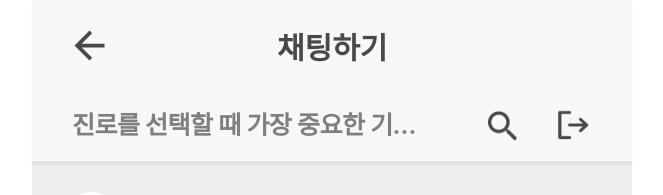
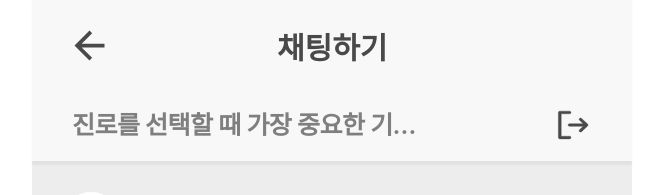
Before and after one commit to youbing5921/deploy_hw, a React (Create React App) app in the folder gamja/: page /chat/mentee/1 in a window 1280 px wide. Shown: the top 195 px of the page, without its empty margins (308-971 px from the left). Built offline with nearby package versions, Linux system fonts and the light colour scheme; a web font is replaced by a local one.

Commit message:
[Del] 안쓰는 컴포넌트 삭제

```diff
--- a/gamja/src/pages/chat/ChatRoomMentee.js
+++ b/gamja/src/pages/chat/ChatRoomMentee.js
@@ -1,6 +1,5 @@
 import React from "react";
 import styled from "styled-components";
-import SearchBtnImg from "../../images/SearchBtn.png";
 import OutBtnImg from "../../images/OutBtn.svg";
 import TopBar from "../../components/common/TopBar";
 import Receiver from "../../components/chat/Receiver";
@@ -15,7 +14,6 @@ const ChatRoomMentee = () => {
         <FuncBar>
           <RoomName>진로를 선택할 때 가장 중요한 기준입니다다다다</RoomName>
           <ButtonContainer>
-            <Icon src={SearchBtnImg} alt="Search" />
             <Icon src={OutBtnImg} alt="Out" />
           </ButtonContainer>
         </FuncBar>
--- a/gamja/src/pages/chat/ChatRoomMentor.js
+++ b/gamja/src/pages/chat/ChatRoomMentor.js
@@ -1,6 +1,5 @@
 import React from "react";
 import styled from "styled-components";
-import SearchBtnImg from "../../images/SearchBtn.png";
 import OutBtnImg from "../../images/OutBtn.svg";
 import TopBar from "../../components/common/TopBar";
 import Receiver from "../../components/chat/Receiver";
@@ -15,7 +14,6 @@ const ChatRoomMentor = () => {
         <FuncBar>
           <RoomName>진로를 선택할 때 가장 중요한 zmzmzm</RoomName>
           <ButtonContainer>
-            <Icon src={SearchBtnImg} alt="Search" />
             <Icon src={OutBtnImg} alt="Out" />
           </ButtonContainer>
         </FuncBar>
```
Also changed, not shown: gamja/src/components/chat/ChatTitle.jsx (deleted, +0 -8 lines), gamja/src/images/SearchBtn.png (deleted), gamja/src/images/SearchBtn.svg (deleted).
